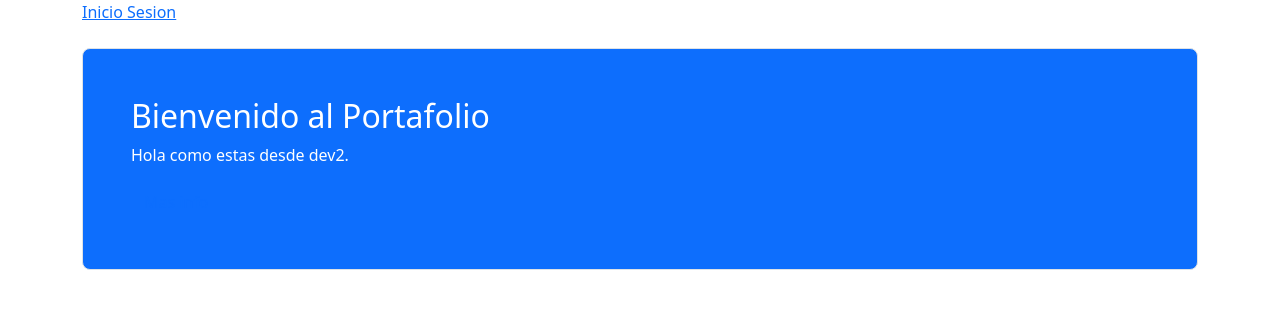
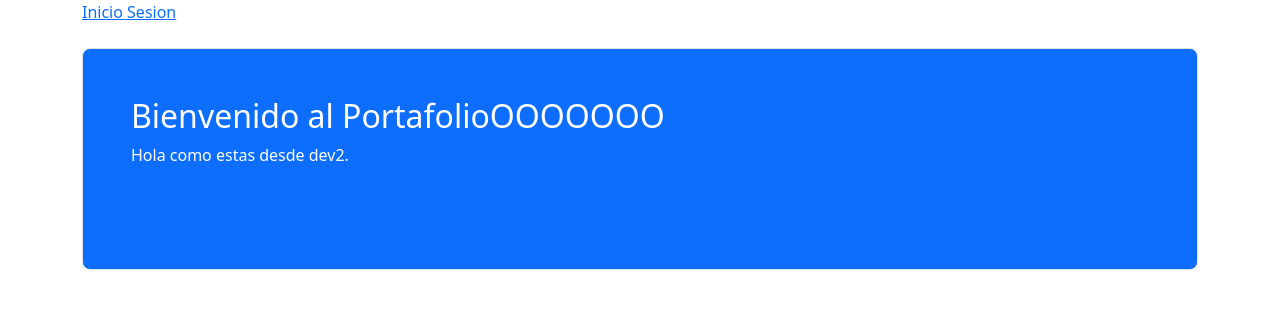
Before and after one commit to eamc07/portafolio, a PHP site: page /inicio.php in a window 1280 px wide. Shown: the top 309 px of the page. Run offline with PHP 8.4, Linux system fonts and the light colour scheme; data that the repository does not hold is empty.

```diff
--- a/inicio.php
+++ b/inicio.php
@@ -28,7 +28,7 @@ $proyectos = $obj_conexion->consuta("SELECT * FROM `proyectos`");
         <div class="row align-items-md-stretch">
             <div class="col-md-12">
                 <div class="h-100 p-5 text-white bg-primary border rounded-3">
-                    <h2>Bienvenido al Portafolio</h2>
+                    <h2>Bienvenido al PortafolioOOOOOOO</h2>
                     <p>
                         Hola como estas desde dev2.
                     </p>
```
Also changed, not shown: 1 other file.
